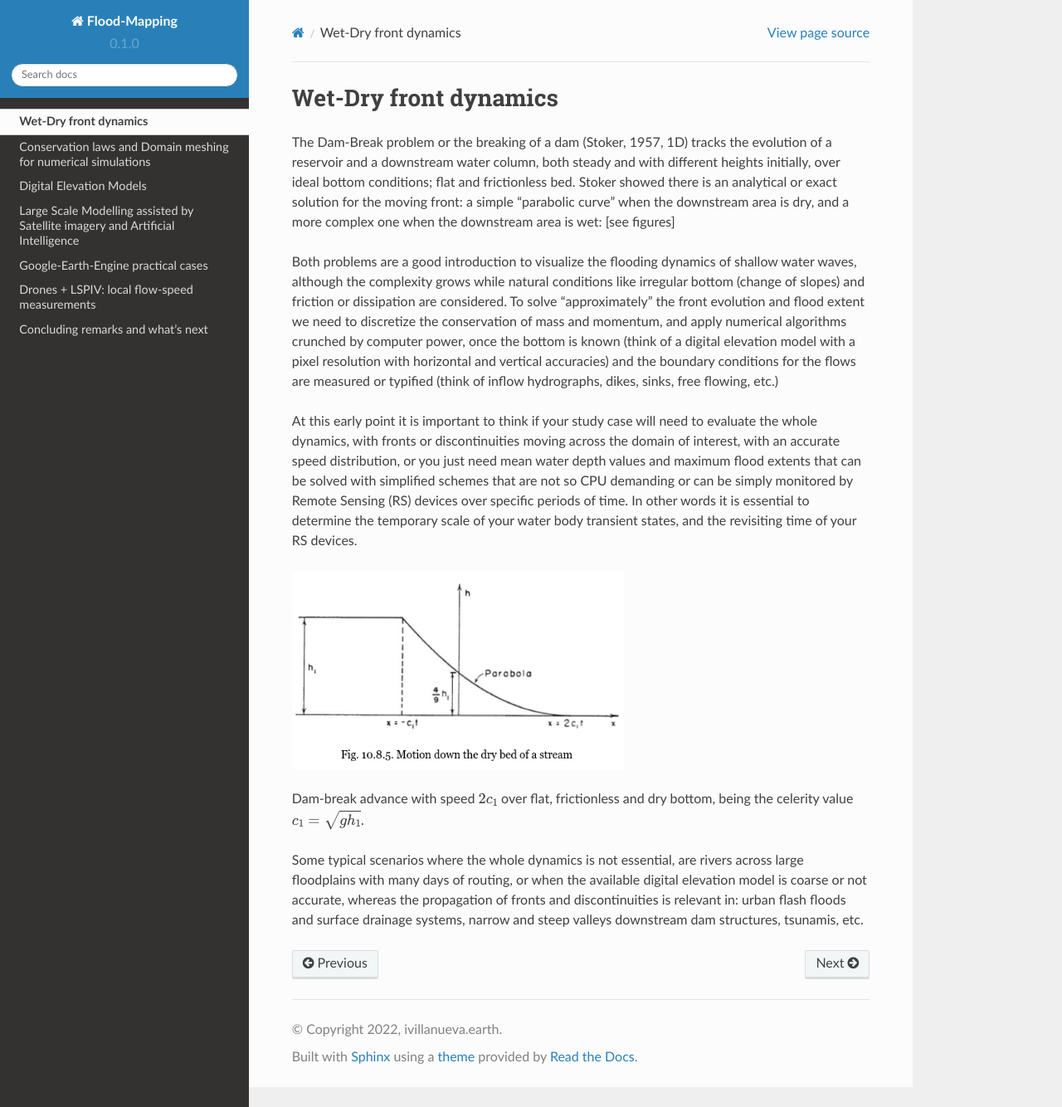
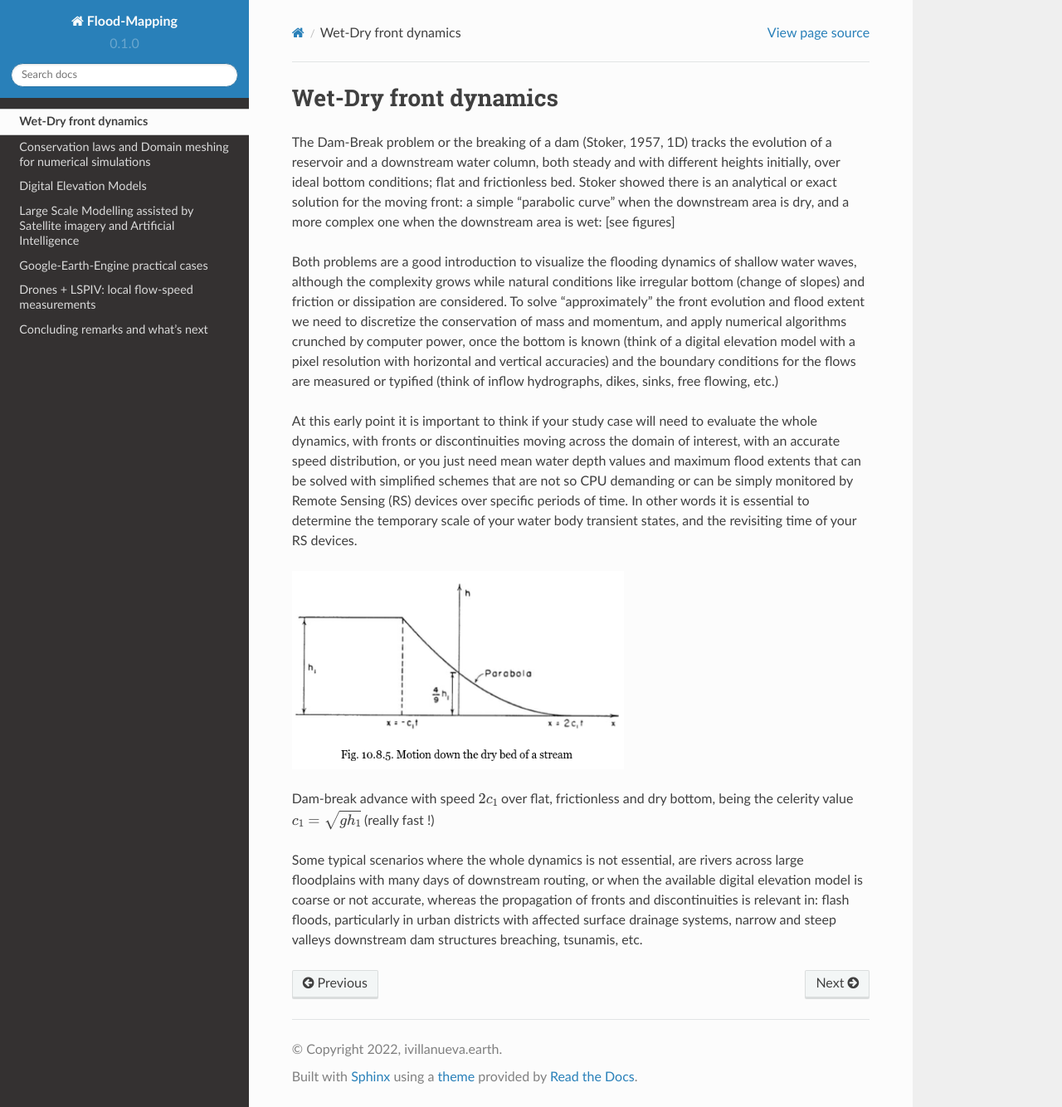
Before and after one commit to ivillamadrid/FloodMapping, a Sphinx documentation site: the page built from docs/source/wetdry.rst, in a window 1280 px wide and 1334 px high. Shown: the whole window at 83% size. Built offline with Sphinx 7.4.7 and the Read the Docs theme 2.0.0, drawn with Linux system fonts in a browser that asks for light colours.

Commit message:
Update wetdry.rst

```diff
--- a/docs/source/wetdry.rst
+++ b/docs/source/wetdry.rst
@@ -13,7 +13,7 @@ At this early point it is important to think if your study case will need to eva
   :width: 400
   :alt: Advance over flat and dry bottom
 
-Dam-break advance with speed :math:`2c_1` over flat, frictionless and dry bottom, being the celerity value :math:`c_1=\sqrt{gh_1}`.
+Dam-break advance with speed :math:`2c_1` over flat, frictionless and dry bottom, being the celerity value :math:`c_1=\sqrt{gh_1}`  (really fast !)
 
-Some typical scenarios where the whole dynamics is not essential, are rivers across large floodplains with many days of routing, or when the available
-digital elevation model is coarse or not accurate, whereas the propagation of fronts and discontinuities is relevant in: urban flash floods and surface drainage systems, narrow and steep valleys downstream dam structures, tsunamis, etc.
+Some typical scenarios where the whole dynamics is not essential, are rivers across large floodplains with many days of downstream routing, or when the available
+digital elevation model is coarse or not accurate, whereas the propagation of fronts and discontinuities is relevant in: flash floods, particularly in urban districts  with affected surface drainage systems, narrow and steep valleys downstream dam structures breaching, tsunamis, etc.
```
